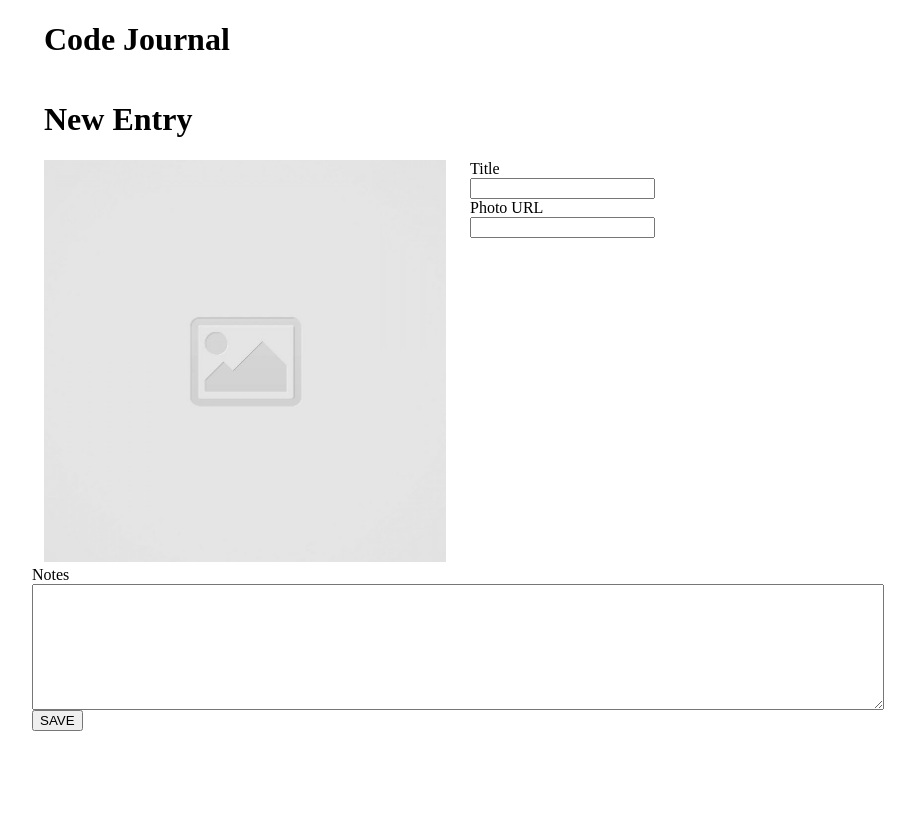
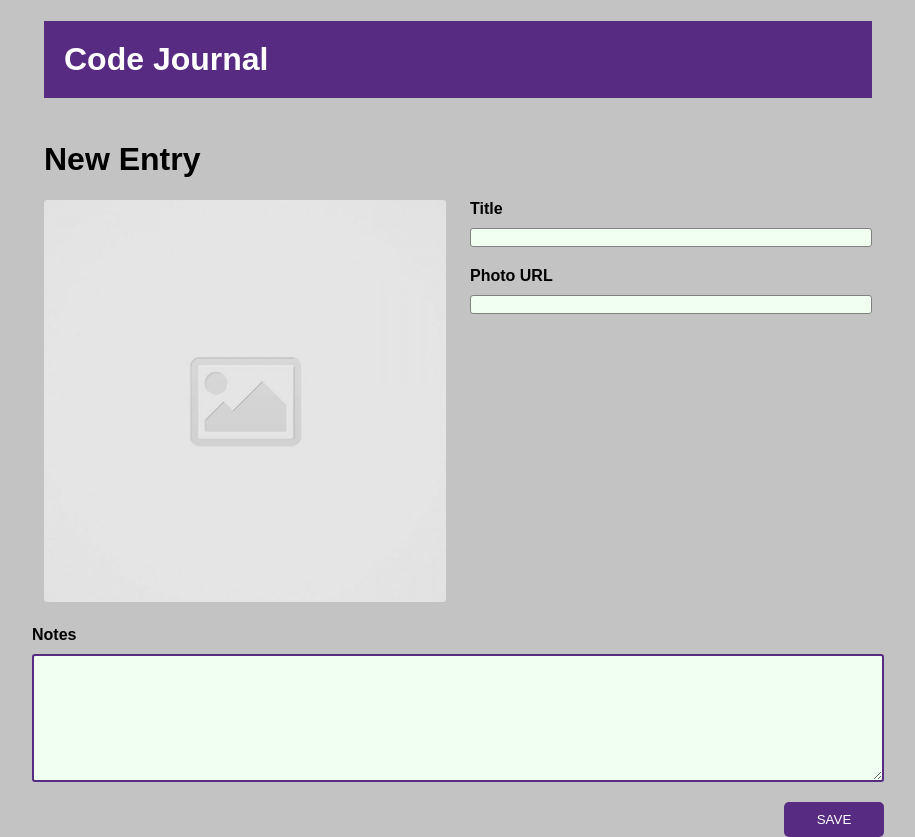
Before and after one commit to vkalinkin/code-journal, a website: page index.html in a window 1280 px wide. Shown: the whole page, without its empty margins (182-1097 px from the left). Before the commit the page ends 800 px from the top, so only its background shows below. Drawn offline with Linux system fonts and the light colour scheme.

Commit message:
added css styling, initial completion

```diff
--- a/css/styles.css
+++ b/css/styles.css
@@ -1,3 +1,65 @@
+* {
+  font-family: Arial, Helvetica, sans-serif;
+  background-color: rgb(196, 195, 195);
+}
+
 .image-holder > img {
   width: 100%;
+  border-radius: 3px;
 }
+
+.pageTitle-block > h1 {
+  background-color: #562b81;
+  color: white;
+  padding: 20px;
+}
+
+#entryTitle {
+  width: 100%;
+  background-color: honeydew;
+  margin-top: 10px;
+  margin-bottom: 20px;
+  border: gray solid 1px;
+  border-radius: 3px;
+}
+
+#entryPhotoUrl {
+  width: 100%;
+  background-color: honeydew;
+  margin-top: 10px;
+  margin-bottom: 20px;
+  border: gray solid 1px;
+  border-radius: 3px;
+}
+
+#entryNotes {
+  width: 100%;
+  background-color: honeydew;
+  margin-top: 10px;
+  margin-bottom: 20px;
+  border: #562b81 solid 2px;
+  border-radius: 3px;
+}
+
+label {
+  font-weight: bold;
+}
+
+.center {
+  margin-bottom: 20px;
+}
+
+button {
+  background-color: #562b81;
+  border: none;
+  color: white;
+  border-radius: 5px;
+  text-align: center;
+  height: 35px;
+  width: 100px;
+}
+
+.last {
+  display: flex;
+  justify-content: flex-end;
+}
--- a/index.html
+++ b/index.html
@@ -40,30 +40,27 @@
 
       <div class = "inputForm" data-view="entry-form">
         <form>
-          <div class="row">
+          <div class="row center">
             <div class="column-half">
               <div class="image-holder">
                 <img src="images/placeholder-image-square.jpg">
               </div>
             </div>
 
-
               <div class="column-half">
                 <label for = "entryTitle">Title</label>
                 <div><input type = "text" id="entryTitle" name= "title" required></div>
                 <label for="entryPhotoUrl">Photo URL</label>
                 <div><input type = "text" id="entryPhotoUrl" name = "url" required></div>
-
+              </div>
           </div>
 
-
-              </div>
           <div class="row">
-                <label for="entryNotes">Notes</label>
+            <label for="entryNotes" class="notesLabel">Notes</label>
             <textarea id="entryNotes" name = "notes" cols="150" rows="8" required></textarea>
           </div>
 
-              <div class="row">
+          <div class="row last">
             <button type="submit">SAVE</button>
           </div>
         </form>
--- a/js/main.js
+++ b/js/main.js
@@ -1,29 +1,20 @@
 /* global data */
 /* exported data */
-// var inputValues = {};
 var $entryPhotoUrl = document.querySelector('#entryPhotoUrl');
 var $entryTitle = document.querySelector('#entryTitle');
 var $entryNotes = document.querySelector('#entryNotes');
 
 var $img = document.querySelector('img');
-// console.log('$entryPhotoUrl:', $entryPhotoUrl);
-// console.log('$img', $img);
 var $entryForm = document.querySelector('.inputForm');
 var myStorage = window.localStorage;
 
-// var $entryForm = document.querySelector(".form");
-
 function updateSrc(event) {
-  // var userUrl = $entryForm.elements.url.value;
   var userUrl = $entryPhotoUrl.value;
-  // console.log('current image url:', userUrl);
   $img.setAttribute('src', userUrl);
-  // console.log('$img.src:', $img.src);
 
 }
 
 function saveButton(event) {
-  // console.log('submitted!');
   event.preventDefault();
   var inputValues = {};
 
@@ -38,12 +29,8 @@ function saveButton(event) {
 
   myStorage.setItem('javascript-local-storage', dataJson);
 
-  // console.log('submitted!');
-  // console.log('input Values:', inputValues);
-  // console.log('data', data);
-
   document.querySelector('form').reset();
-
+  $img.setAttribute('src', 'images/placeholder-image-square.jpg');
 }
 
 $entryPhotoUrl.addEventListener('input', updateSrc);
```
Lines whose indentation alone changed are shown as unchanged.
